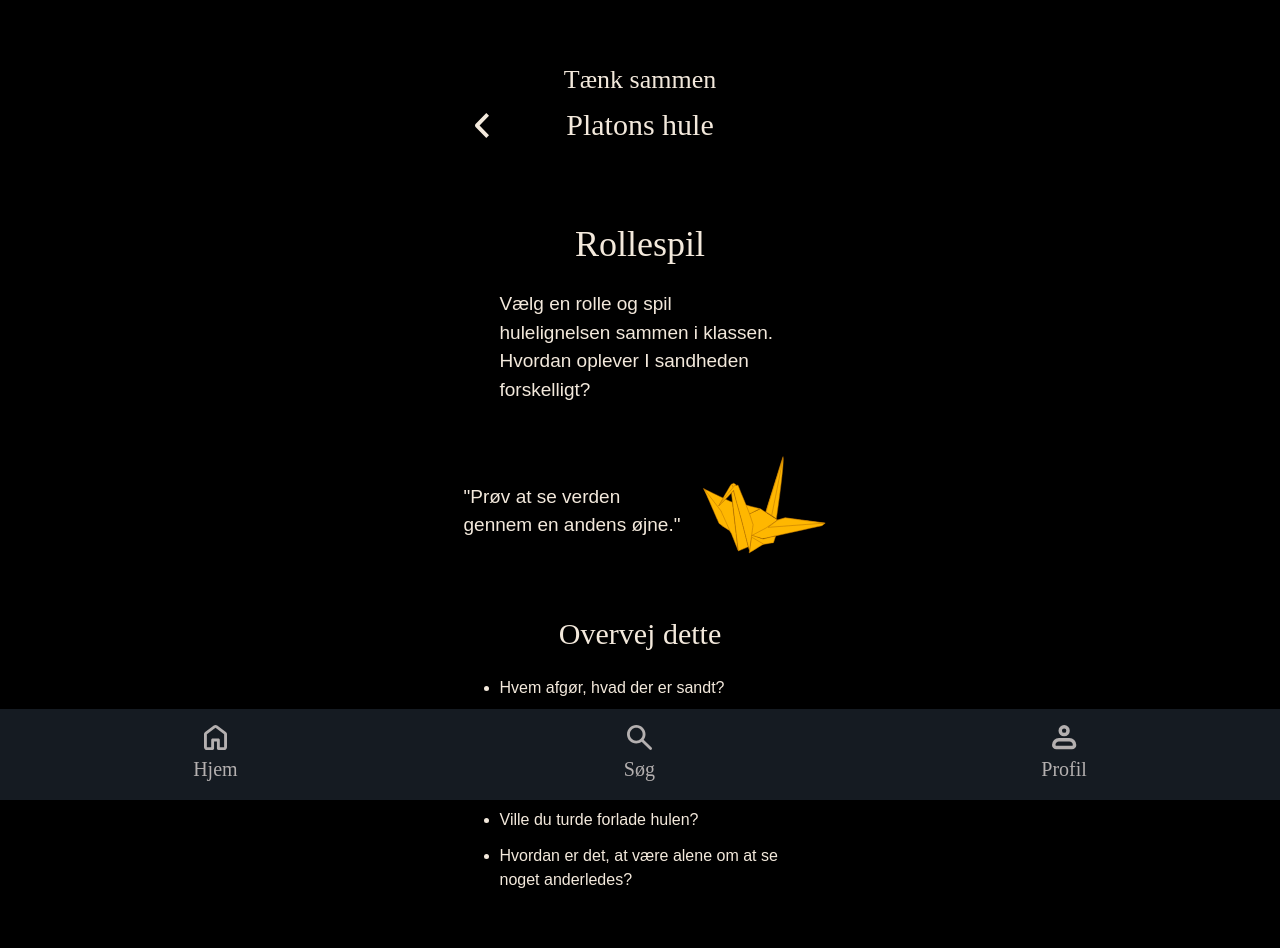
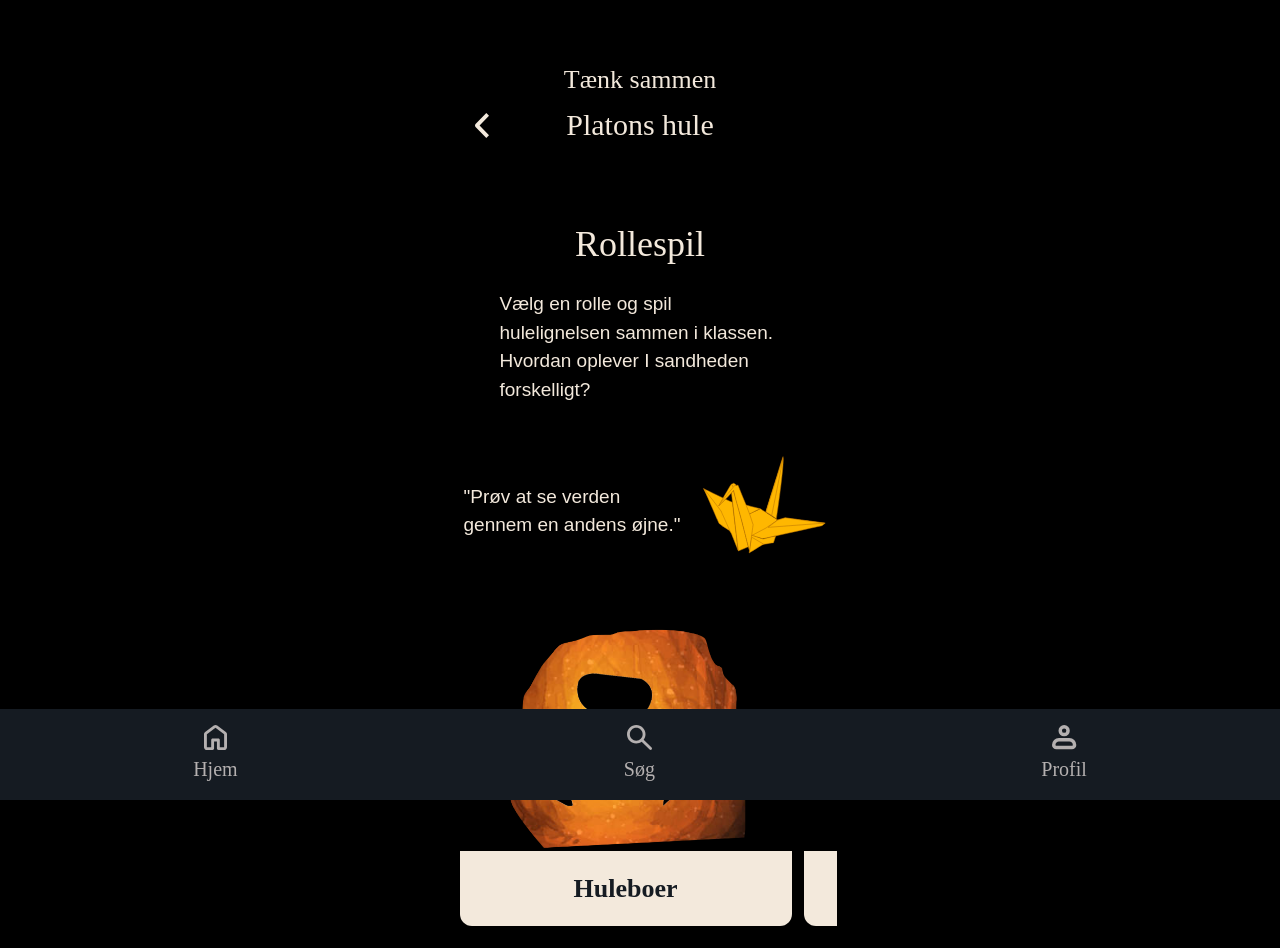
Before and after one commit to SarahNevin/filosofiapp, a React (Vite) app: page /taenk-sammen in a window 1280 px wide. Shown: the top 948 px of the page. Built offline with nearby package versions, Linux system fonts and the light colour scheme; a web font is replaced by a local one.

Commit message:
Slider med roller tilføjet

```diff
--- a/src/views/TaenkSammenView.jsx
+++ b/src/views/TaenkSammenView.jsx
@@ -2,8 +2,27 @@ import Navigation from "../components/Navigation";
 import ScreenHeader from "../components/ScreenHeader";
 import Tekstblok from "../components/Tekstblok";
 import Guidetekst from "../components/Guidetekst";
+import ScrollableSlider from "../components/ScrollableSlider";
+import ContentCard from "../components/ContentCard";
+
+import taenkSammen from "../assets/images/taenk-sammen.png";
 
 export default function TaenkSammenView() {
+    const roles = [
+    {
+      title: "Huleboer",
+      image: taenkSammen,
+    },
+    {
+      title: "Den Frigjorte",
+      image: taenkSammen,
+    },
+    {
+      title: "Dommer",
+      image: taenkSammen,
+    },
+  ];
+
   return (
     <div className="min-h-screen pb-[91px]">
       <ScreenHeader
@@ -25,6 +44,17 @@ export default function TaenkSammenView() {
         "Prøv at se verden gennem en andens øjne."
       </Guidetekst>
 
+    {/* Slider med roller */}
+      <div className="mt-8">
+        <ScrollableSlider>
+          {roles.map((role, index) => (
+            <div key={index} className="w-[332px] h-[300px] flex-shrink-0">
+              <ContentCard title={role.title} image={role.image} link={role.link} />
+            </div>
+          ))}
+        </ScrollableSlider>
+        </div>
+
       {/* Tekstblok 2 */}
       <Tekstblok title="Overvej dette" level="h2">
         <ul className="space-y-3 list-disc">
```
